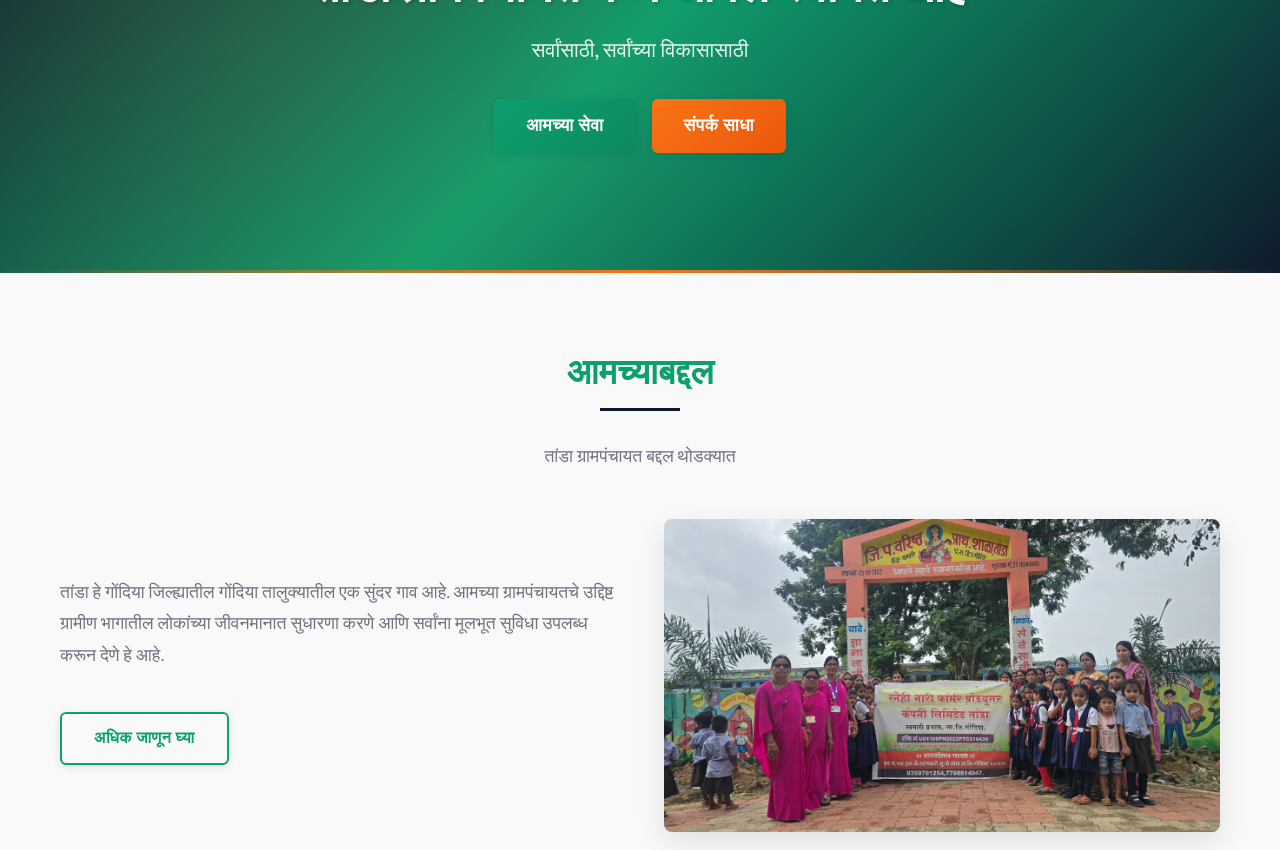
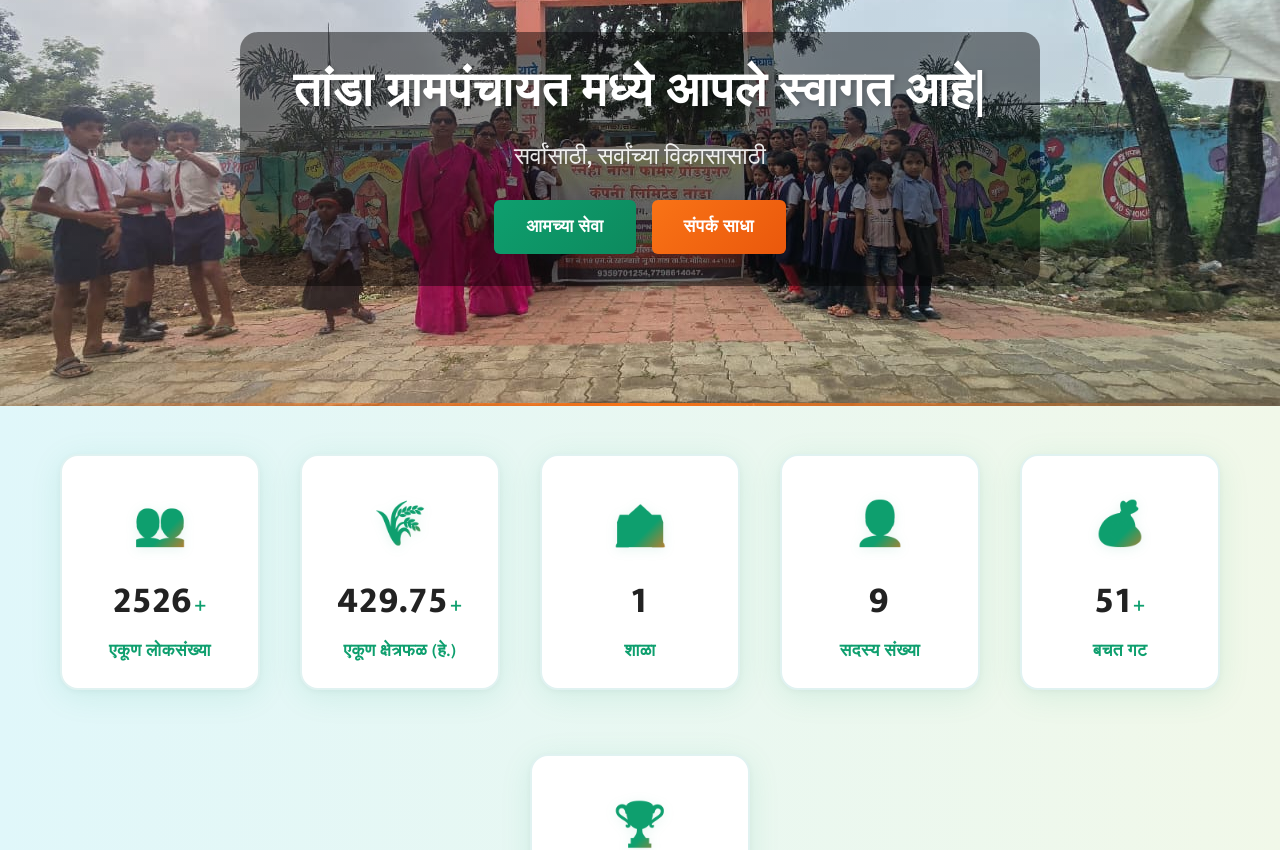
Before and after one commit to sandipbisen08/gptanda-main, a React (Create React App) app: page / in a window 1280 px wide. Shown: the part 280-1130 px from the top of the page. Built offline with nearby package versions, Linux system fonts and the light colour scheme.

Commit message:
added animation from homepage

```diff
--- a/src/pages/Home.scss
+++ b/src/pages/Home.scss
@@ -1,3 +1,97 @@
+// Maharashtra Government Banner
+.govt-banner {
+  display: flex;
+  align-items: center;
+  justify-content: center;
+  gap: 1.1rem;
+  background: linear-gradient(90deg, #f9fbe7 0%, #e0f2f1 100%);
+  border-bottom: 2.5px solid #0E9F6E;
+  padding: 0.7rem 0 0.7rem 0;
+  font-family: 'Noto Sans Devanagari', 'Baloo 2', Arial, sans-serif;
+  .govt-emblem {
+    height: 48px;
+    width: 48px;
+    filter: drop-shadow(0 2px 6px rgba(14,159,110,0.10));
+    background: #fff;
+    border-radius: 50%;
+    border: 2px solid #0E9F6E;
+    padding: 2px;
+  }
+  .govt-text {
+    font-size: 1.45rem;
+    font-weight: 800;
+    color: #0E9F6E;
+    letter-spacing: 1.5px;
+    text-shadow: 0 1px 0 #fff, 0 2px 6px #e0f2f1;
+  }
+}
+// Stats/Counters Section
+.stats-section {
+  background: linear-gradient(90deg, #e0f7fa 0%, #f1f8e9 100%);
+  padding: 48px 0 32px 0;
+  .stats-grid {
+    display: flex;
+    flex-wrap: wrap;
+    gap: 2.5rem;
+    justify-content: center;
+    align-items: stretch;
+    max-width: 1200px;
+    margin: 0 auto;
+  }
+  .stat-card {
+    background: #fff;
+    border-radius: 18px;
+    box-shadow: 0 6px 32px rgba(14,159,110,0.10), 0 1.5px 6px rgba(0,0,0,0.04);
+    padding: 2.2rem 2.5rem 1.5rem 2.5rem;
+    min-width: 180px;
+    max-width: 220px;
+    flex: 1 1 180px;
+    display: flex;
+    flex-direction: column;
+    align-items: center;
+    margin-bottom: 1.5rem;
+    position: relative;
+    transition: transform 0.18s, box-shadow 0.18s;
+    border: 2.5px solid #e0f2f1;
+    cursor: pointer;
+    &:hover {
+      transform: translateY(-8px) scale(1.04);
+      box-shadow: 0 12px 40px rgba(14,159,110,0.18), 0 2px 8px rgba(0,0,0,0.06);
+      border-color: #0E9F6E;
+    }
+    .stat-icon {
+      font-size: 2.7rem;
+      margin-bottom: 0.7rem;
+      color: #0E9F6E;
+      filter: drop-shadow(0 2px 6px rgba(14,159,110,0.10));
+      background: linear-gradient(135deg, #0E9F6E 60%, #F97316 100%);
+      -webkit-background-clip: text;
+      -webkit-text-fill-color: transparent;
+      background-clip: text;
+    }
+    .stat-value {
+      font-size: 2.3rem;
+      font-weight: 800;
+      color: #222;
+      margin-bottom: 0.2rem;
+      letter-spacing: 1px;
+      .stat-plus {
+        color: #0E9F6E;
+        font-size: 1.3rem;
+        font-weight: 700;
+        margin-left: 2px;
+      }
+    }
+    .stat-label {
+      font-size: 1.08rem;
+      color: #0E9F6E;
+      font-weight: 600;
+      text-align: center;
+      margin-top: 0.2rem;
+      letter-spacing: 0.5px;
+    }
+  }
+}
 // Hero Section - Indian Government Theme
 .hero {
   background: linear-gradient(135deg, #0F172A 0%, #0E9F6E 50%, #0F172A 100%);
--- a/src/pages/Home.tsx
+++ b/src/pages/Home.tsx
@@ -1,4 +1,4 @@
-import React from 'react';
+import React, { useState, useEffect } from 'react';
 import { Link } from 'react-router-dom';
 import { FaTools, FaEnvelope, FaBullhorn, FaUsers } from 'react-icons/fa';
 import SEO from '../components/SEO';
@@ -9,6 +9,10 @@ import gp3 from '../images/gp3.jpg';
 import gp4 from '../images/gp4.jpg';
 import gp5 from '../images/gp5.jpg';
 import gp6 from '../images/gp6.jpg';
+import gp7 from '../images/gp7.jpg';
+import gp8 from '../images/gp8.jpg';
+import gp9 from '../images/gp9.jpg';
+import gp10 from '../images/gp10.jpg';
 
 const Home: React.FC = () => {
   const structuredData = {
@@ -33,8 +37,52 @@ const Home: React.FC = () => {
     }
   };
 
+  // Hero background slider
+  const heroImages = [gp1, gp2, gp3, gp4, gp5, gp6, gp7, gp8, gp9, gp10];
+  const [heroIdx, setHeroIdx] = useState(0);
+  useEffect(() => {
+    const interval = setInterval(() => setHeroIdx(i => (i + 1) % heroImages.length), 4000);
+    return () => clearInterval(interval);
+  }, [heroImages.length]);
+
+  // Animated welcome text
+  const welcomeText = 'तांडा ग्रामपंचायत मध्ये आपले स्वागत आहे';
+  const [displayedText, setDisplayedText] = useState('');
+  useEffect(() => {
+    let idx = 0;
+    setDisplayedText('');
+    const interval = setInterval(() => {
+      setDisplayedText(welcomeText.slice(0, idx + 1));
+      idx++;
+      if (idx >= welcomeText.length) clearInterval(interval);
+    }, 60);
+    return () => clearInterval(interval);
+  }, [welcomeText]);
+
+  // Animated counters data
+  const stats = React.useMemo(() => [
+    { label: 'एकूण लोकसंख्या', value: 2526, icon: '👥' },
+    { label: 'एकूण क्षेत्रफळ (हे.)', value: 429.75, icon: '🌾' },
+    { label: 'शाळा', value: 1, icon: '🏫' },
+    { label: 'सदस्य संख्या', value: 9, icon: '👤' },
+    { label: 'बचत गट', value: 51, icon: '💰' },
+    { label: 'पुरस्कार', value: 5, icon: '🏆' }
+  ], []);
+  const [counts, setCounts] = useState(stats.map(() => 0));
+  useEffect(() => {
+    const intervals = stats.map((stat, i) => setInterval(() => {
+      setCounts(prev => prev.map((c, idx) => idx === i ? (c < stat.value ? +(c + Math.ceil((stat.value/40))) : stat.value) : c));
+    }, 40));
+    return () => intervals.forEach(clearInterval);
+  }, [stats]);
+
   return (
     <div className="home">
+      {/* Maharashtra Government Banner */}
+      <div className="govt-banner">
+        <img src="https://upload.wikimedia.org/wikipedia/commons/thumb/0/0c/Seal_of_Maharashtra.png/80px-Seal_of_Maharashtra.png" alt="महाराष्ट्र शासन" className="govt-emblem" />
+        <span className="govt-text">महाराष्ट्र शासन</span>
+      </div>
       <SEO
         title="तांडा ग्रामपंचायत | Tand Grampanchayat - आधिकारिक वेबसाइट"
         description="तांडा ग्रामपंचायत - गोंदिया जिल्ह्यातील गोंदिया तालुक्यातील आधिकारिक ग्रामपंचायत वेबसाइट। सेवा, जाहिराती, नेतृत्व आणि ग्रामीण विकास कार्यक्रम।"
@@ -44,11 +92,11 @@ const Home: React.FC = () => {
         canonicalUrl="https://tandgrampanchayat.gov.in"
         structuredData={structuredData}
       />
-      {/* Hero Section */}
-      <section className="hero">
-        <div className="hero-content">
-          <h1>तांडा ग्रामपंचायत मध्ये आपले स्वागत आहे</h1>
-          <p>सर्वांसाठी, सर्वांच्या विकासासाठी</p>
+      {/* Hero Section with animated slider and text */}
+      <section className="hero" style={{ backgroundImage: `url(${heroImages[heroIdx]})`, backgroundSize: 'cover', backgroundPosition: 'center', transition: 'background-image 1s' }}>
+        <div className="hero-content" style={{ background: 'rgba(0,0,0,0.45)', borderRadius: '18px', padding: '2rem' }}>
+          <h1 style={{ minHeight: 48, fontWeight: 700, letterSpacing: 1 }}>{displayedText}<span className="blinking-cursor">|</span></h1>
+          <p style={{ fontSize: '1.5rem', fontWeight: 500, marginBottom: 24 }}>सर्वांसाठी, सर्वांच्या विकासासाठी</p>
           <div className="cta-buttons">
             <Link to="/services" className="btn btn-primary">आमच्या सेवा</Link>
             <Link to="/contact" className="btn btn-secondary">संपर्क साधा</Link>
@@ -56,6 +104,18 @@ const Home: React.FC = () => {
         </div>
       </section>
 
+      {/* Stats/Counters Section */}
+      <section className="stats-section">
+        <div className="container stats-grid">
+          {stats.map((stat, i) => (
+            <div className="stat-card" key={stat.label}>
+              <div className="stat-icon">{stat.icon}</div>
+              <div className="stat-value">{counts[i]}<span className="stat-plus">{stat.value > 10 ? '+' : ''}</span></div>
+              <div className="stat-label">{stat.label}</div>
+            </div>
+          ))}
+        </div>
+      </section>
       {/* About Section */}
       <section className="about-section">
         <div className="container">
```
